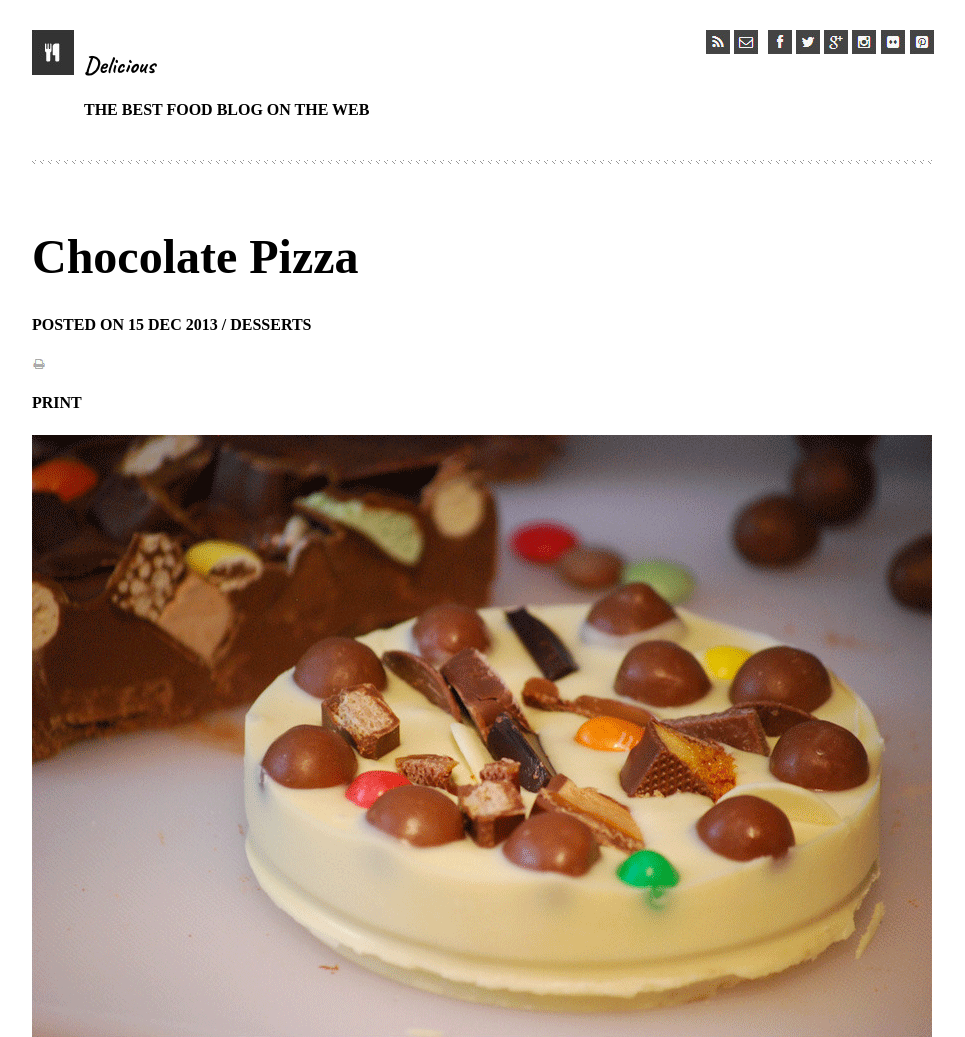
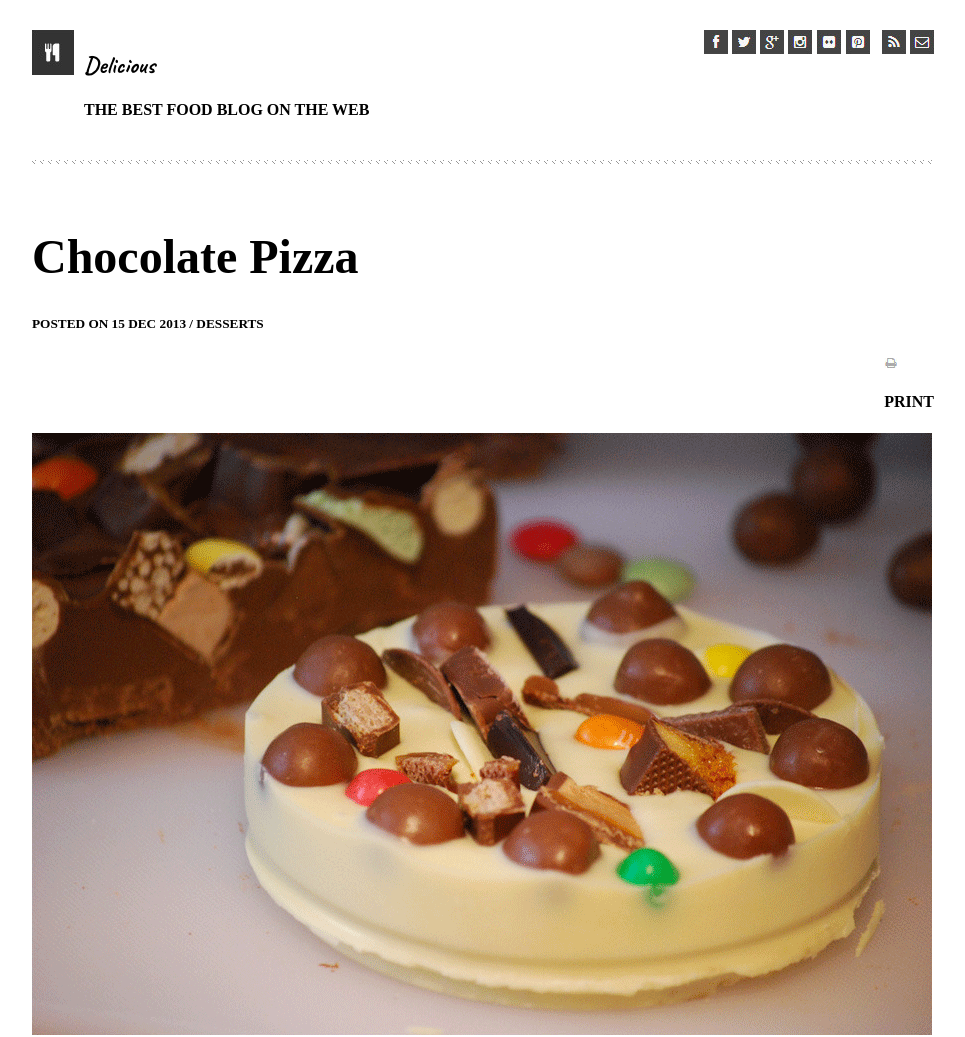
Before and after one commit to MRefvem/chocolate-pizza, a plain HTML site: page index.html in a window 1280 px wide. Shown: the top 1037 px of the page, without its empty margins (18-983 px from the left). Drawn offline with Linux system fonts and the light colour scheme.

Commit message:
committing changes before adding partner work

```diff
--- a/index.html
+++ b/index.html
@@ -6,6 +6,7 @@
   <head>
     <title>Delicious: The Best Food Blog on the Web</title>
     <link href="https://fonts.googleapis.com/css2?family=Caveat:wght@700&display=swap" rel="stylesheet">
+    <link href="https://fonts.googleapis.com/css2?family=Lora&display=swap" rel="stylesheet">
     <link href="style.css" rel="stylesheet" type="text/css"></link>
   </head>
   <body>
@@ -23,9 +24,7 @@
           <img src="img/insta-icon.png" alt="Instagram">
           <img src="img/flic-icon.png" alt="Flic-Icon">
           <img src="img/pint-icon.png" alt="Pinterist">
-        </div>
-        <div id="print1">
-          <img src="img/rss-icon.png" alt="RSS Icon">
+          <img id="imgmargin" src="img/rss-icon.png" alt="RSS Icon">
           <img src="img/mail-icon.png" alt="Mail">
         </div>
         <br>
@@ -151,8 +150,8 @@
     </header>
     <main>
       <h1>Chocolate Pizza</h1>
-      <h4>POSTED ON 15 DEC 2013 / DESSERTS</h4>
-      <div id="print2">
+      <h5>POSTED ON 15 DEC 2013 / DESSERTS</h5>
+      <div id="print">
         <img src="img/print-icon.png" alt="Print">
         <h4>PRINT</h4>
       </div>
--- a/style.css
+++ b/style.css
@@ -3,6 +3,7 @@
 }
 
 p {
+  font-family: 'Lora', serif;
 }
 
 h1 {
@@ -14,8 +15,8 @@ h1 {
   margin-left: 10px;
 }
 
-#print1 {
-  float: right;
+#imgmargin {
+  margin-left: 8px;
 }
 
 nav {
@@ -34,11 +35,12 @@ body {
 
 #logo {
   float: left;
-  display: inline-block;
+  /* display: inline-block; */
 }
 
-#logo-delicious {
+h2 {
   font-family: 'Caveat', cursive;
+  font-size: 150%;
 }
 
 footer {
@@ -57,3 +59,12 @@ footer {
 h3 {
   font-size: 120%;
 }
+
+#print {
+  float: right;
+  display: inline-block;
+}
+
+h5 {
+  max-width: 50%;
+}
```
